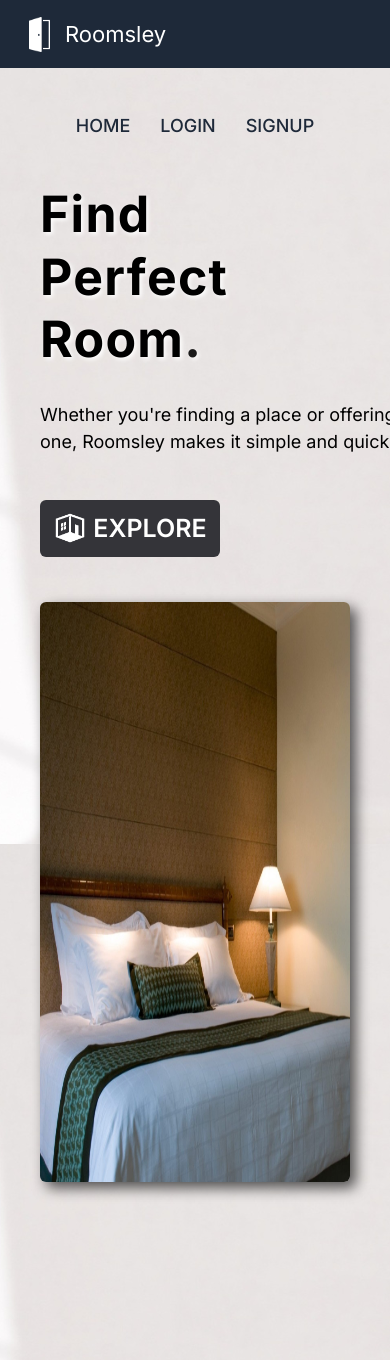
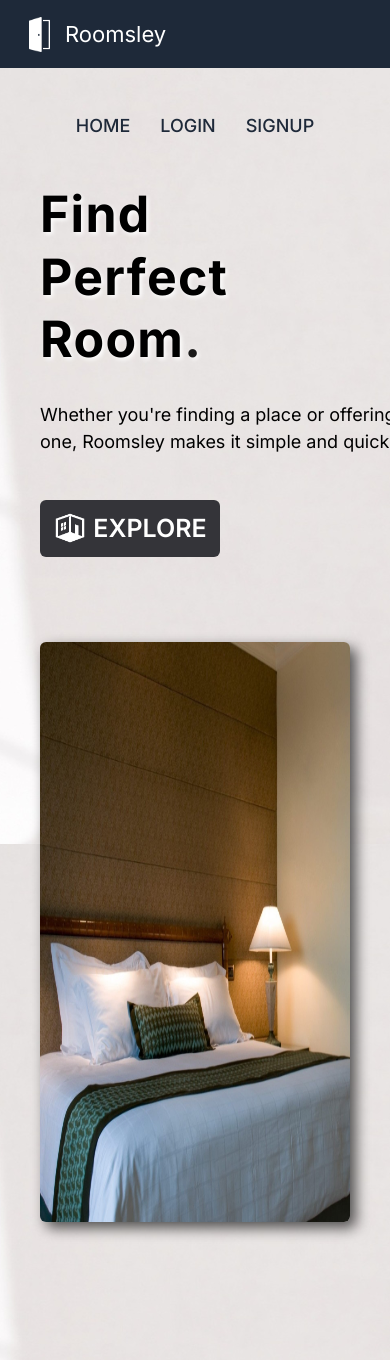
Before and after one commit to rohitkumar893/roomsley, a React (Vite) app: page / in a window 390 px wide. Shown: the top 1360 px of the page. Built offline with nearby package versions, Linux system fonts and the light colour scheme.

Commit message:
improved responsiveness

```diff
--- a/src/App.css
+++ b/src/App.css
@@ -251,7 +251,7 @@ ul:hover{
 }
 
 @media(max-width:780px){
-  .rooming{
+  .roomimg{
     margin-top: 40px;
   }
 
```
